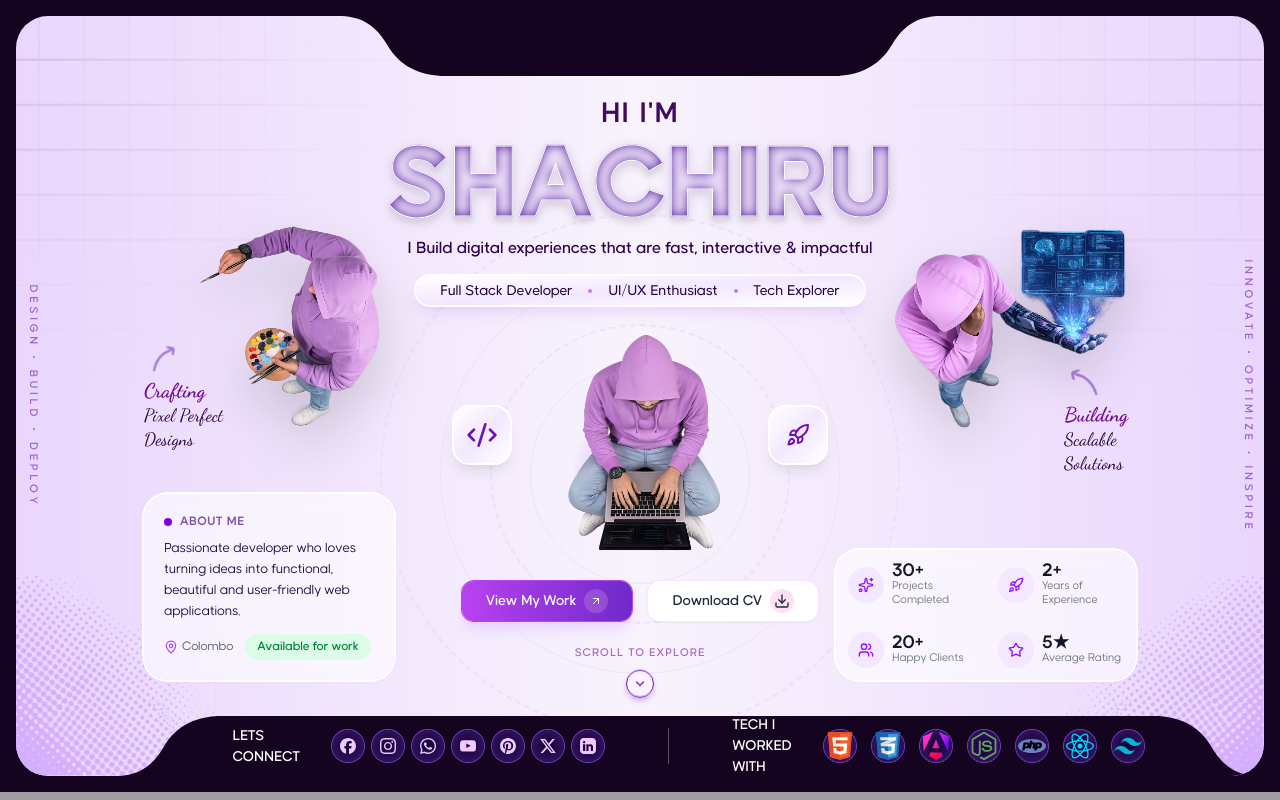
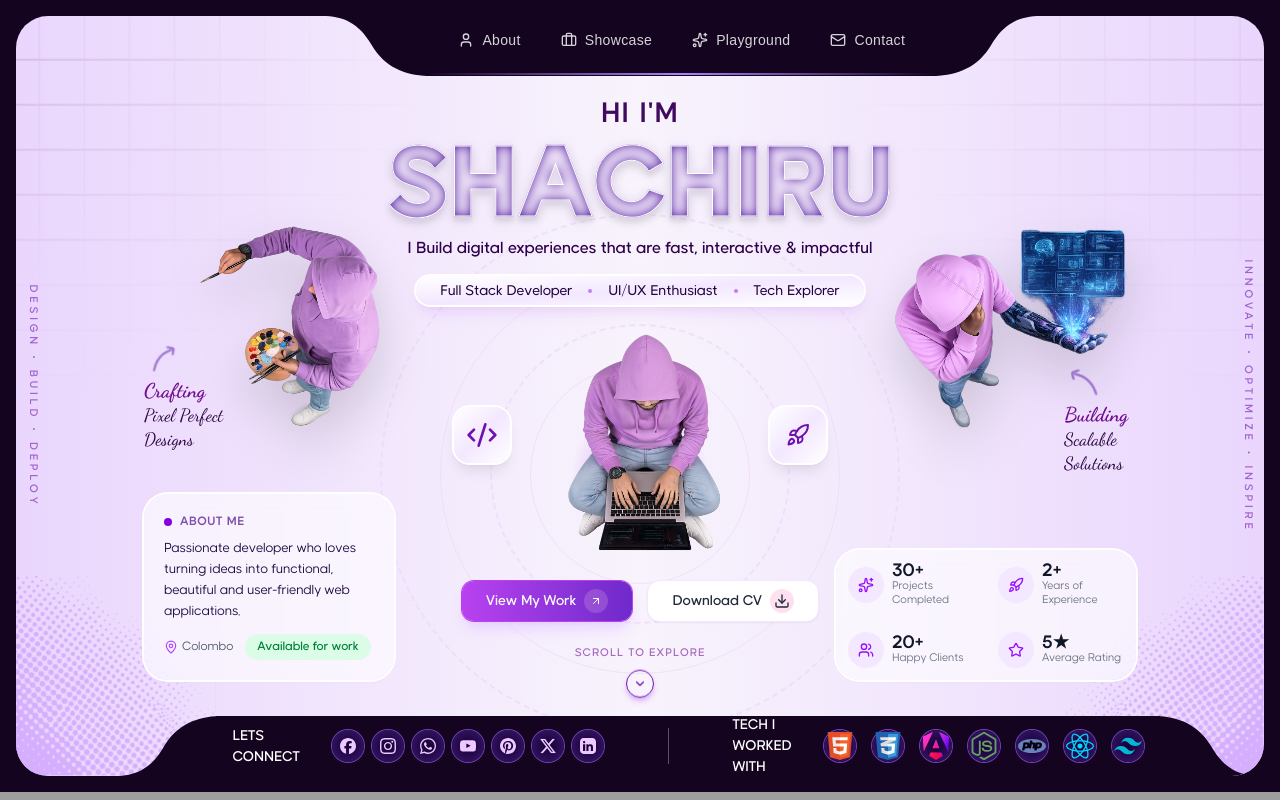
Before and after one commit to ShachiruR/my-portfolio, a Next.js app in the folder my-portfolio/: page / in a window 1280 px wide. Shown: the top 800 px of the page. Built offline with nearby package versions, Linux system fonts and the light colour scheme; grey boxes are pictures that could not be loaded.

Commit message:
Fixed few responsive issues

```diff
--- a/my-portfolio/app/page.tsx
+++ b/my-portfolio/app/page.tsx
@@ -1,13 +1,15 @@
 import About from "@/public/src/components/About";
 import ContactMeSection from "@/public/src/components/ContactMeSection";
 import Hero from "@/public/src/components/Hero";
+import TopBar from "@/public/src/components/hero-components/TopBar";
 import MyTechSection from "@/public/src/components/MyTechSection";
 import ShowcaseSection from "@/public/src/components/ShowcaseSection";
 import Image from "next/image";
 
 export default function Home() {
   return (
-    <div className="w-full relative">
+    <div className="w-full relative overflow-hidden">
+      <TopBar />
       <Hero />
       <About />
       <MyTechSection />
--- a/my-portfolio/public/src/components/ContactMeSection.tsx
+++ b/my-portfolio/public/src/components/ContactMeSection.tsx
@@ -9,7 +9,7 @@ import Link from "next/link";
 import { SocialIcons } from "@/public/assets/socialIcons";
 const ContactMeSection: React.FC = () => {
   return (
-    <div className="w-full  relative flex items-center justify-center py-12 font-bilmond container my-32">
+    <div className="w-full  relative flex items-center justify-center py-12 font-bilmond container lg:my-32 overflow-hidden">
       <div className="w-full h-full absolute top-0">
         <Image
           src={`/images/contact-mesh.svg`}
@@ -20,12 +20,14 @@ const ContactMeSection: React.FC = () => {
       </div>
       <div className="absolute top-10 left-1/2 -translate-x-1/2 flex flex-row items-start justify-center gap-4">
         <span
-          className="text-[120px] font-extrabold  text-transparent
+          className="text-[70px] md:text-[120px] font-extrabold  text-transparent
     [-webkit-text-stroke:1px_white] leading-none"
         >
           CONTACT
         </span>
-        <span className="text-[48px] font-extrabold leading-none">ME</span>
+        <span className="text-[36px] md:text-[48px] font-extrabold leading-none">
+          ME
+        </span>
       </div>
       <div className="relative z-10 flex flex-col  gap-4 items-center justify-center">
         {" "}
@@ -34,7 +36,7 @@ const ContactMeSection: React.FC = () => {
           alt="tech"
           width={300}
           height={300}
-          className="  h-auto w-[430px] "
+          className="  h-auto w-[350px] md:w-[430px] "
           style={{
             maskImage:
               "linear-gradient(180deg, #000000 0%, rgba(0, 0, 0, 92%) 18%, rgba(0, 0, 0, 79%) 30%, rgba(0, 0, 0, 65%) 51%, rgba(0, 0, 0, 52%) 61%, rgba(0, 0, 0, 0%) 100%);",
--- a/my-portfolio/public/src/components/Hero.tsx
+++ b/my-portfolio/public/src/components/Hero.tsx
@@ -19,11 +19,11 @@ import { useEffect } from "react";
 
 export default function Hero() {
   return (
-    <section className="relative overflow-hidden rounded-[32px] bg-linear-to-r from-[#EAD6FD] via-[#f8f3fc] to-[#EAD6FD] m-3 md:m-4 h-fit py-18 font-bilmond">
+    <section className="relative overflow-hidden md:rounded-[32px] bg-linear-to-r from-[#EAD6FD] via-[#f8f3fc] to-[#EAD6FD]  md:m-4 h-fit py-18 font-bilmond px-6 md:px-0">
       {/* Background */}
       <div className="absolute inset-0 overflow-hidden"></div>
 
-      <TopBar />
+
 
       <div className="relative flex flex-col items-center  justify-center mt-3 ">
         {/* Heading */}
@@ -54,7 +54,7 @@ export default function Hero() {
             className="
      text-white
      leading-none
-    text-5xl md:text-[100px]
+    text-6xl md:text-[100px]
     font-bilmond font-black uppercase
     shachiru-text
 
@@ -64,11 +64,11 @@ export default function Hero() {
             SHACHIRU
           </h1>
 
-          <div className="font-bilmond text-[#2d004b] font-semibold">
+          <div className="font-bilmond text-[#2d004b] font-semibold text-center">
             I Build digital experiences that are fast, interactive & impactful
           </div>
           <div
-            className="flex flex-row gap-4 mt-4 rounded-[20px] items-center justify-center px-6 py-1 text-[14px] text-[#21033d]  bg-linear-to-br
+            className="flex flex-row gap-2 md:gap-4  flex-wrap mt-4 rounded-[20px] items-center justify-center px-6 py-1 text-[14px] text-[#21033d]  bg-linear-to-br
         from-white
         via-purple-100
         to-white font-medium
--- a/my-portfolio/public/src/components/MyTechSection.tsx
+++ b/my-portfolio/public/src/components/MyTechSection.tsx
@@ -34,7 +34,7 @@ const tech = [
 ];
 const MyTechSection: React.FC = () => {
   return (
-    <div className="relative flex w-full items-center justify-center bg-radial from-[#340e4686] font-bilmond to-[#240a3073] py-8 my-4 backdrop-blur-sm ">
+    <div className="relative flex w-full items-center justify-center bg-radial from-[#340e4686] font-bilmond to-[#240a3073] py-8 my-4 backdrop-blur-sm  ">
       <div className="flex w-full overflow-hidden px-4 py-2 lg:px-24">
         {" "}
         <Swiper
@@ -43,11 +43,9 @@ const MyTechSection: React.FC = () => {
           spaceBetween={60}
           loop={true}
           freeMode={true}
-
           speed={4000}
           autoplay={{
             delay: 0,
-
           }}
           className=" flex h-full w-full flex-row gap-8 overflow-visible!"
         >
@@ -97,7 +95,7 @@ const MyTechSection: React.FC = () => {
           <h2 className="text-3xl font-bold text-nowrap leading-none ">
             Tech <span className="text-purple-400 "> &nbsp;Stack</span>
           </h2>
-          <p className="text-sm md:text-base leading-relaxed text-gray-300 text-nowrap">
+          <p className="text-sm md:text-base leading-relaxed text-gray-300 text-nowrap hidden md:flex">
             Different Technologies Which I have worked with
           </p>
         </div>
--- a/my-portfolio/public/src/components/hero-components/TopBar.tsx
+++ b/my-portfolio/public/src/components/hero-components/TopBar.tsx
@@ -1,27 +1,133 @@
+"use client";
+
+import Link from "next/link";
 import Image from "next/image";
+import { User, Briefcase, Mail, Sparkles, X, Menu } from "lucide-react";
+import { useState } from "react";
 
-const TopBar = () => {
+const navItems = [
+  {
+    title: "About",
+    href: "#about",
+    icon: User,
+  },
+  {
+    title: "Showcase",
+    href: "#showcase",
+    icon: Briefcase,
+  },
+  {
+    title: "Playground",
+    href: "#playground",
+    icon: Sparkles,
+  },
+  {
+    title: "Contact",
+    href: "#contact",
+    icon: Mail,
+  },
+];
+
+export default function TopBar() {
+  const [open, setOpen] = useState(false);
+
   return (
-    <div className="absolute top-0 left-1/2 hidden md:flex -translate-x-1/2 items-end  z-10">
+    <>
+      {/* ================= Desktop ================= */}
+      <div className="absolute top-0 left-1/2 z-50 hidden -translate-x-1/2 items-end md:flex overflow-visible mt-3 md:mt-4">
         <Image
           src="/images/curvedLeftTop.svg"
           alt=""
           width={80}
           height={60}
-        className="h-[60px] w-auto -mr-1"
+          className="h-[60px] w-auto -mr-[2px]"
         />
 
-      <div className="h-[60px] w-[400px] bg-[#150420]" />
+        <div className="relative flex h-[60px] items-center justify-center bg-[#150420] overflow-visible">
+          <div className="absolute bottom-px h-[2px] w-full bg-gradient-to-r from-transparent via-violet-400 to-transparent" />
+
+          <div className="relative mb-3 flex gap-2 px-4 py-6">
+            {navItems.map((item) => {
+              const Icon = item.icon;
+
+              return (
+                <Link
+                  key={item.title}
+                  href={item.href}
+                  className="group relative flex items-center gap-2 rounded-full px-4 py-2 transition-all duration-300 hover:-translate-y-0.5"
+                >
+                  <div className="absolute inset-0 rounded-full bg-violet-500/0 transition-all duration-300 group-hover:bg-violet-500/15 group-hover:shadow-[0_0_25px_rgba(168,85,247,0.5)]" />
+
+                  <Icon
+                    size={16}
+                    className="relative text-zinc-300 transition-all duration-300 group-hover:scale-110 group-hover:text-violet-300"
+                  />
+
+                  <span className="relative text-sm font-medium tracking-wide text-zinc-300 transition-all duration-300 group-hover:text-white">
+                    {item.title}
+                  </span>
+
+                  <span className="absolute bottom-0 left-1/2 h-[2px] w-0 -translate-x-1/2 rounded-full bg-gradient-to-r from-violet-400 via-fuchsia-400 to-cyan-400 transition-all duration-300 group-hover:w-3/4" />
+                </Link>
+              );
+            })}
+          </div>
+        </div>
 
         <Image
           src="/images/curvedRightTop.svg"
           alt=""
           width={80}
           height={60}
-        className="h-[60px] w-auto! -ml-1"
+          className="h-[60px] w-auto -ml-[2px]"
         />
       </div>
+
+      {/* ================= Mobile ================= */}
+      <div className="absolute right-5 top-5 z-50 md:hidden">
+        {/* Menu Button */}
+        <button
+          onClick={() => setOpen(!open)}
+          className="flex h-14 w-14 items-center justify-center rounded-full border border-violet-500/30 bg-[#150420]/80 backdrop-blur-xl shadow-[0_0_30px_rgba(139,92,246,.4)]"
+        >
+          {open ? (
+            <X className="text-white" size={24} />
+          ) : (
+            <Menu className="text-white" size={24} />
+          )}
+        </button>
+
+        {/* Floating Menu */}
+        <div
+          className={`absolute right-0 mt-4 flex flex-col gap-3 transition-all duration-300 ${
+            open
+              ? "translate-y-0 opacity-100"
+              : "pointer-events-none -translate-y-5 opacity-0"
+          }`}
+        >
+          {navItems.map((item) => {
+            const Icon = item.icon;
+
+            return (
+              <Link
+                key={item.title}
+                href={item.href}
+                onClick={() => setOpen(false)}
+                className="group flex items-center gap-3 rounded-full border border-violet-500/20 bg-[#150420]/90 px-4 py-3 backdrop-blur-xl shadow-[0_0_25px_rgba(139,92,246,.25)] transition-all hover:translate-x-1 hover:border-violet-400 hover:shadow-[0_0_35px_rgba(139,92,246,.5)]"
+              >
+                <Icon
+                  size={18}
+                  className="text-violet-300 transition group-hover:scale-110"
+                />
+
+                <span className="whitespace-nowrap text-sm font-medium text-white">
+                  {item.title}
+                </span>
+              </Link>
             );
-};
-
-export default TopBar;
+          })}
+        </div>
+      </div>
+    </>
+  );
+}
```
Lines whose indentation alone changed are shown as unchanged.
